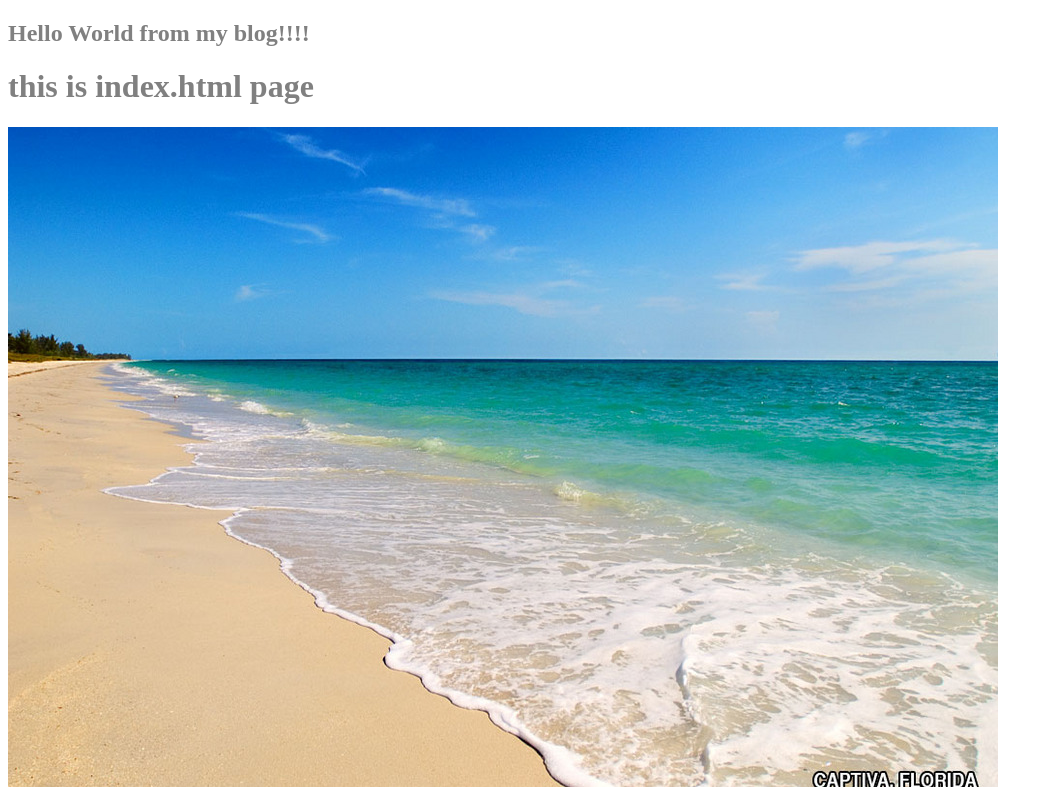
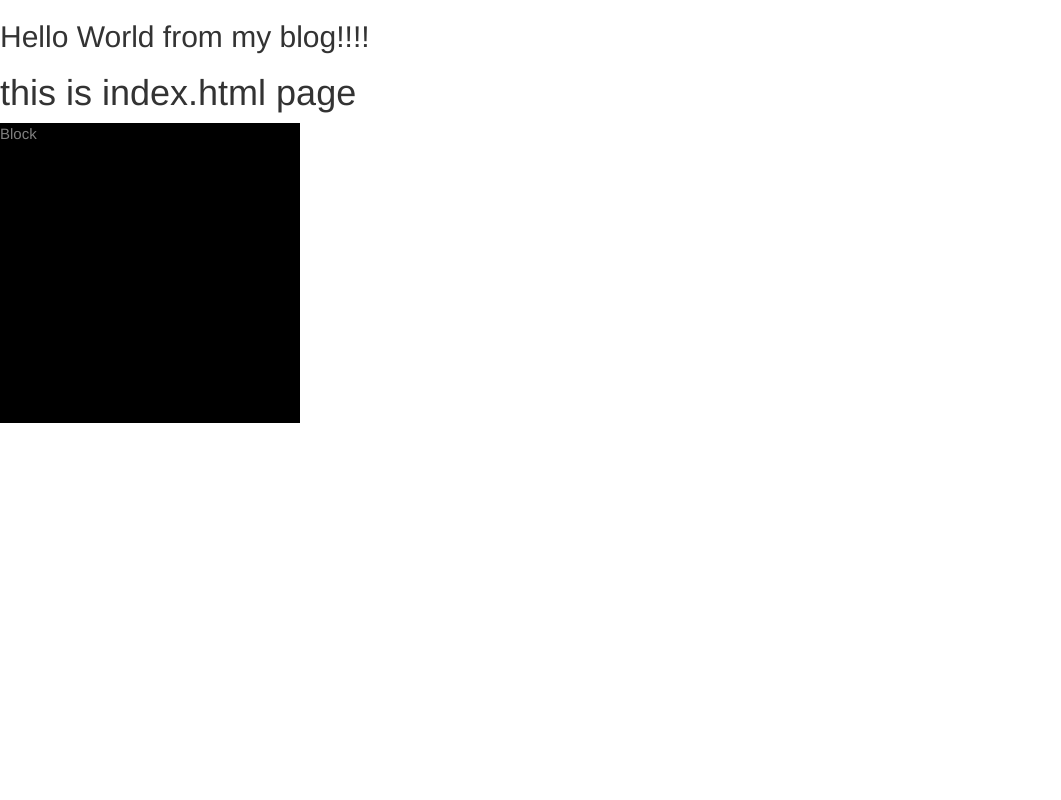
Before and after one commit to aadshalshihry/Django_Blog, a Django app: page / in a window 1280 px wide. Shown: the whole page, without its empty margins (0-1061 px from the left). Run offline with Django 3.2, Linux system fonts and the light colour scheme; some libraries are stand-ins or nearby versions.

Commit message:
Static Files:
I add the javascript file and the css file to the whole project, and it
can be use from any where inside the project :)

[ticket: Roman]

```diff
--- a/blog/templates/blog/index.html
+++ b/blog/templates/blog/index.html
@@ -10,5 +10,6 @@
 
   <h1>this is index.html page</h1>
   {% load staticfiles %}
-  <img src="{% static 'img/beach.jpg' %}" alt="">
+  <!-- <img src="{% static 'img/beach.jpg' %}" alt=""> -->
+
 {% endblock %}
--- a/static/css/base.css
+++ b/static/css/base.css
@@ -1,3 +1,10 @@
 * {
   color: gray;
 }
+
+#a {
+  width: 300px;
+  height: 300px;
+  background-color: black;
+  font-size: 15px;
+}
--- /dev/null
+++ b/static/js/js1.js
@@ -0,0 +1,11 @@
+$( document ).ready(function(){
+
+  $('#a').click(function() {
+    console.log("Add");
+    $(this).css({
+      'background-color': 'yellow',
+      'width': '400px',
+      'height': '400px'
+    });
+    });
+  });
--- a/templates/base.html
+++ b/templates/base.html
@@ -1,8 +1,14 @@
 {% load staticfiles %}
 <!DOCTYPE html>
-<html lang="en">
+<html lang="en" >
 <head>
   <meta charset="UTF-8">
+  <!-- Latest compiled and minified CSS -->
+  <link rel="stylesheet" href="https://maxcdn.bootstrapcdn.com/bootstrap/3.3.6/css/bootstrap.min.css" integrity="sha384-1q8mTJOASx8j1Au+a5WDVnPi2lkFfwwEAa8hDDdjZlpLegxhjVME1fgjWPGmkzs7" crossorigin="anonymous">
+
+  <!-- Optional theme -->
+  <link rel="stylesheet" href="https://maxcdn.bootstrapcdn.com/bootstrap/3.3.6/css/bootstrap-theme.min.css" integrity="sha384-fLW2N01lMqjakBkx3l/M9EahuwpSfeNvV63J5ezn3uZzapT0u7EYsXMjQV+0En5r" crossorigin="anonymous">
+
   <title>Blog - {% block title %} {% endblock %}</title>
   <link rel="stylesheet" href='{% static "css/base.css" %}' />
 </head>
@@ -12,5 +18,13 @@
 
 {% endblock %}
   <!-- <img src="{% static 'img/beach.jpg' %}" alt=""> -->
+  <div id="a">Block</div>
+
+  <script src="https://ajax.googleapis.com/ajax/libs/jquery/2.2.2/jquery.min.js"></script>
+  <script src="https://ajax.googleapis.com/ajax/libs/angularjs/1.4.9/angular.min.js"></script>
+  <script src="https://maxcdn.bootstrapcdn.com/bootstrap/3.3.6/js/bootstrap.min.js" integrity="sha384-0mSbJDEHialfmuBBQP6A4Qrprq5OVfW37PRR3j5ELqxss1yVqOtnepnHVP9aJ7xS" crossorigin="anonymous"></script>
+  <script src="{% static 'js/js1.js' %}">
+
+  </script>
 </body>
 </html>
```
